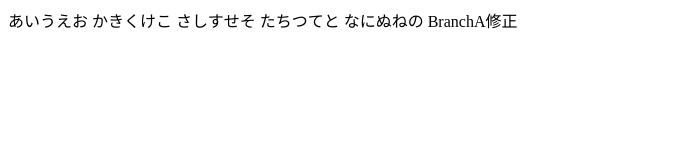
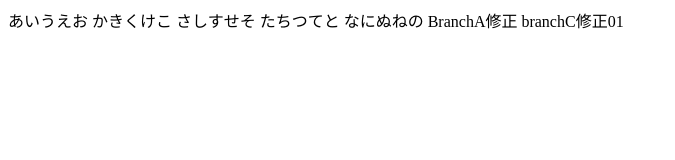
Before and after one commit to erikerik9/first-Test, a plain HTML site: page index.html in a window 1280 px wide. Shown: the whole page, without its empty margins (0-675 px from the left). Drawn offline with Linux system fonts and the light colour scheme.

Commit message:
branchC修正01

```diff
--- a/index.html
+++ b/index.html
@@ -11,5 +11,6 @@
 たちつてと
 なにぬねの
 BranchA修正
+branchC修正01
 </body>
 </html>
```
